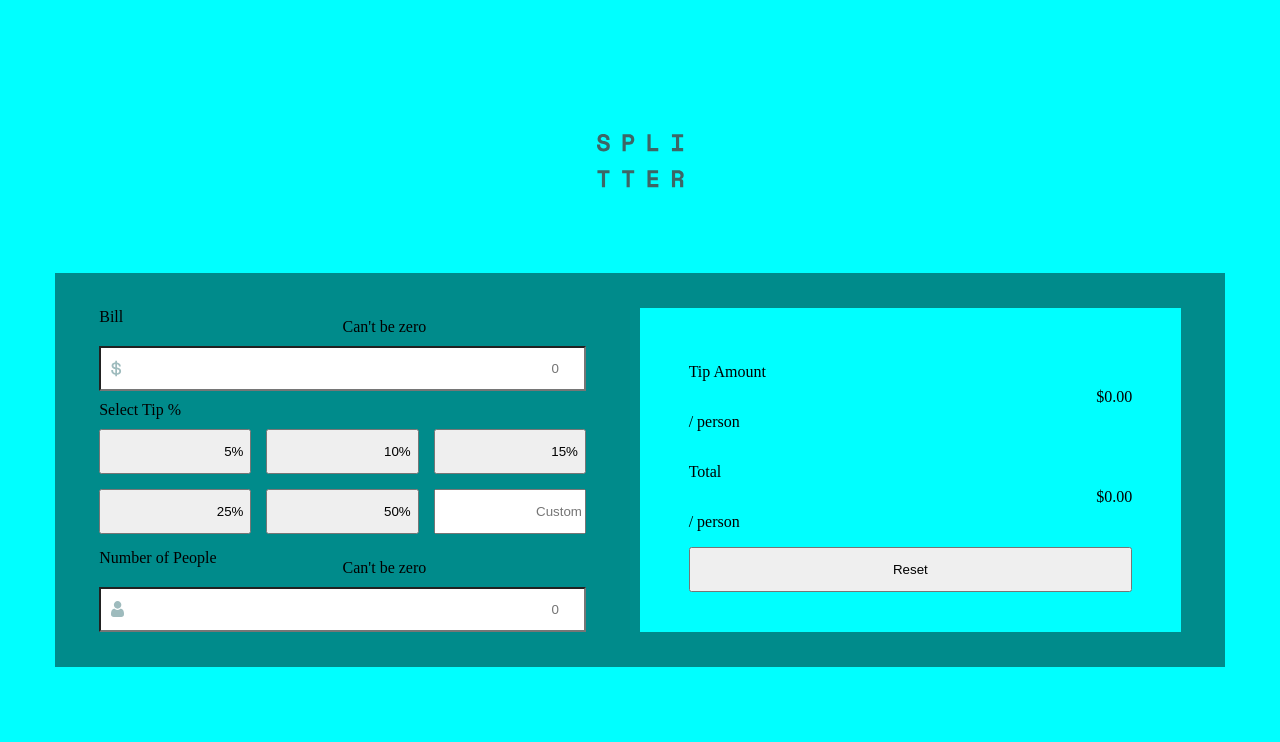
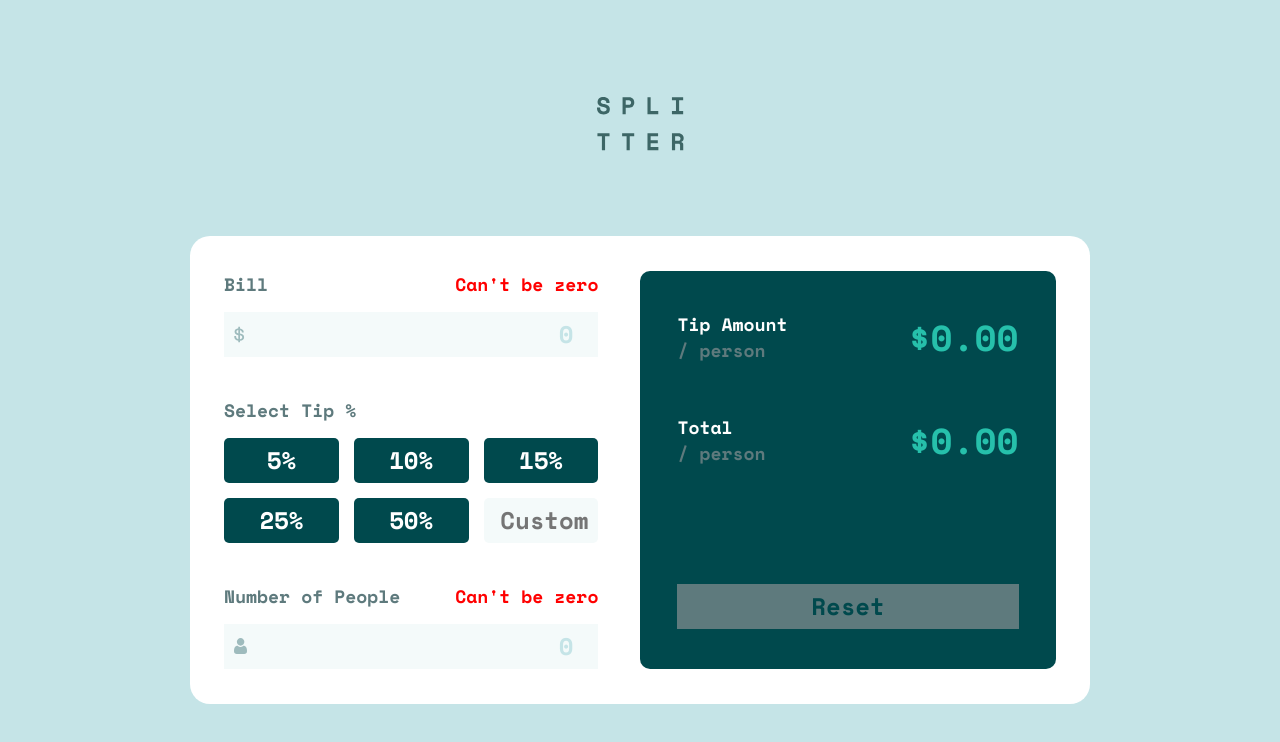
Before and after one commit to Kaung-Khant-Ko-Ko/tip-calculator-app-challenge, a plain HTML site: page index.html in a window 1280 px wide. Drawn offline with nearby package versions, Linux system fonts and the light colour scheme.

Commit message:
Add files via upload

```diff
--- a/index.html
+++ b/index.html
@@ -12,6 +12,13 @@
       href="./images/favicon-32x32.png"
     />
 
+    <link rel="preconnect" href="https://fonts.googleapis.com" />
+    <link rel="preconnect" href="https://fonts.gstatic.com" crossorigin />
+    <link
+      href="https://fonts.googleapis.com/css2?family=Space+Mono:wght@700&display=swap"
+      rel="stylesheet"
+    />
+
     <link rel="stylesheet" href="./style.css" />
 
     <title>Frontend Mentor | Tip calculator app</title>
@@ -23,7 +30,7 @@
         <div class="card__info-container">
           <div class="info__bill-container">
             <label for="bill" class="bill__label">Bill</label>
-            <p class="bill__error">Can't be zero</p>
+            <p class="error">Can't be zero</p>
             <input
               type="number"
               name="bill"
@@ -75,7 +82,7 @@
               type="text"
               name="perc_cust"
               id="perc_cust"
-              class="tip__percentage"
+              class="tip__percentage tip__percentage--cust"
               placeholder="Custom"
               autocomplete="off"
             />
@@ -84,7 +91,7 @@
             <label for="num_people" class="num-people__label"
               >Number of People</label
             >
-            <p class="num-people__error">Can't be zero</p>
+            <p class="error">Can't be zero</p>
             <input
               type="number"
               name="num_people"
@@ -97,6 +104,7 @@
         </div>
 
         <div class="card__result-container">
+          <div class="result-container">
             <div class="result__tip-container">
               <p class="tip-result__label">Tip Amount</p>
               <p class="tip__amount">$0.00</p>
@@ -107,6 +115,7 @@
               <p class="total__amount">$0.00</p>
               <p class="total__desc">/ person</p>
             </div>
+          </div>
           <button type="submit" class="result__reset">Reset</button>
         </div>
       </div>
--- a/style.css
+++ b/style.css
@@ -2,15 +2,20 @@ body {
   margin: 0px;
   width: 100%;
   height: 100vh;
-  background-color: cyan;
+  background-color: hsl(185, 41%, 84%);
 
   display: flex;
   justify-content: center;
   align-items: center;
+
+  font-family: "Space Mono", monospace;
+  font-size: 18px;
+  font-weight: 700;
+  color: hsl(186, 14%, 43%);
 }
 
 p {
-  margin: 10px 0px;
+  margin: 0px;
 }
 
 .main-container {
@@ -25,15 +30,17 @@ p {
 }
 
 .main__card-container {
-  background-color: darkcyan;
+  background-color: hsl(0, 0%, 100%);
   padding: 35px 3.78%;
   display: grid;
   grid-template-columns: 1fr 1fr;
+  border-radius: 20px;
 }
 
 .card__info-container {
   margin-right: 10%;
   display: flex;
+  gap: 40px;
   flex-direction: column;
   justify-content: space-between;
 }
@@ -41,16 +48,36 @@ p {
 .info__bill-container {
   display: grid;
   grid-template-columns: 1fr 1fr;
-  grid-template-rows: auto 45px;
+  grid-template-rows: auto 60px;
+}
+
+.error {
+  justify-self: end;
+  color: red;
 }
 
 .bill__input {
+  margin-top: 15px;
   padding: 10px;
   grid-column: span 2;
+  background-color: hsl(189, 41%, 97%);
   background-image: url("./images/icon-dollar.svg");
   background-repeat: no-repeat;
   background-position: 10px center;
   text-align: right;
+
+  border: 0px;
+
+  font-family: "Space Mono", monospace;
+  font-size: 24px;
+  font-weight: 700;
+  color: hsl(183, 100%, 15%);
+}
+
+.bill__input::placeholder {
+  font-size: 24px;
+  font-weight: 700;
+  color: hsl(185, 41%, 84%);
 }
 
 .info__tip-container {
@@ -69,30 +96,71 @@ p {
 }
 
 .tip__percentage {
-  margin-bottom: 15px;
+  max-width: 120px;
+  margin-top: 15px;
   grid-column: span 2;
+  text-align: center;
+
+  background-color: hsl(183, 100%, 15%);
+  border: 0px;
+  border-radius: 5px;
+
+  font-family: "Space Mono", monospace;
+  font-size: 24px;
+  font-weight: 700;
+  color: hsl(0, 0%, 100%);
+}
+
+.tip__percentage--cust {
+  padding: 10px;
+  background-color: hsl(189, 41%, 97%);
+  color: hsl(186, 14%, 43%);
   text-align: right;
+  color: hsl(183, 100%, 15%);
 }
 
 .info__num-people-container {
   display: grid;
-  grid-template-columns: 1fr 1fr;
-  grid-template-rows: auto 45px;
+  grid-template-columns: 1fr auto;
+  grid-template-rows: auto 60px;
 }
 
 .num-people__input {
+  margin-top: 15px;
   padding: 10px;
   grid-column: span 2;
+  background-color: hsl(189, 41%, 97%);
   background-image: url("./images/icon-person.svg");
   background-repeat: no-repeat;
   background-position: 10px center;
   text-align: right;
+
+  border: 0px;
+
+  font-family: "Space Mono", monospace;
+  font-size: 24px;
+  font-weight: 700;
+  color: hsl(183, 100%, 15%);
+}
+
+.num-people__input::placeholder {
+  font-size: 24px;
+  font-weight: 700;
+  color: hsl(185, 41%, 84%);
 }
 
 .card__result-container {
   padding: 40px 9%;
-  background-color: cyan;
+  background-color: hsl(183, 100%, 15%);
   display: grid;
+  grid-template-rows: auto 45px;
+  border-radius: 10px;
+}
+
+.result-container {
+  display: flex;
+  flex-direction: column;
+  gap: 50px;
 }
 
 .result__tip-container,
@@ -103,8 +171,24 @@ p {
   align-items: center;
 }
 
+.tip-result__label,
+.total__label {
+  color: hsl(0, 0%, 100%);
+}
+
 .tip__amount,
 .total__amount {
   grid-row: span 2;
   text-align: right;
+  font-size: 2em;
+  color: hsl(172, 67%, 45%);
 }
+
+.result__reset {
+  background-color: hsl(186, 14%, 43%);
+  border: 0px;
+  font-family: "Space Mono", monospace;
+  font-size: 24px;
+  font-weight: 700;
+  color: hsl(183, 100%, 15%);
+}
```
Lines whose indentation alone changed are shown as unchanged.
